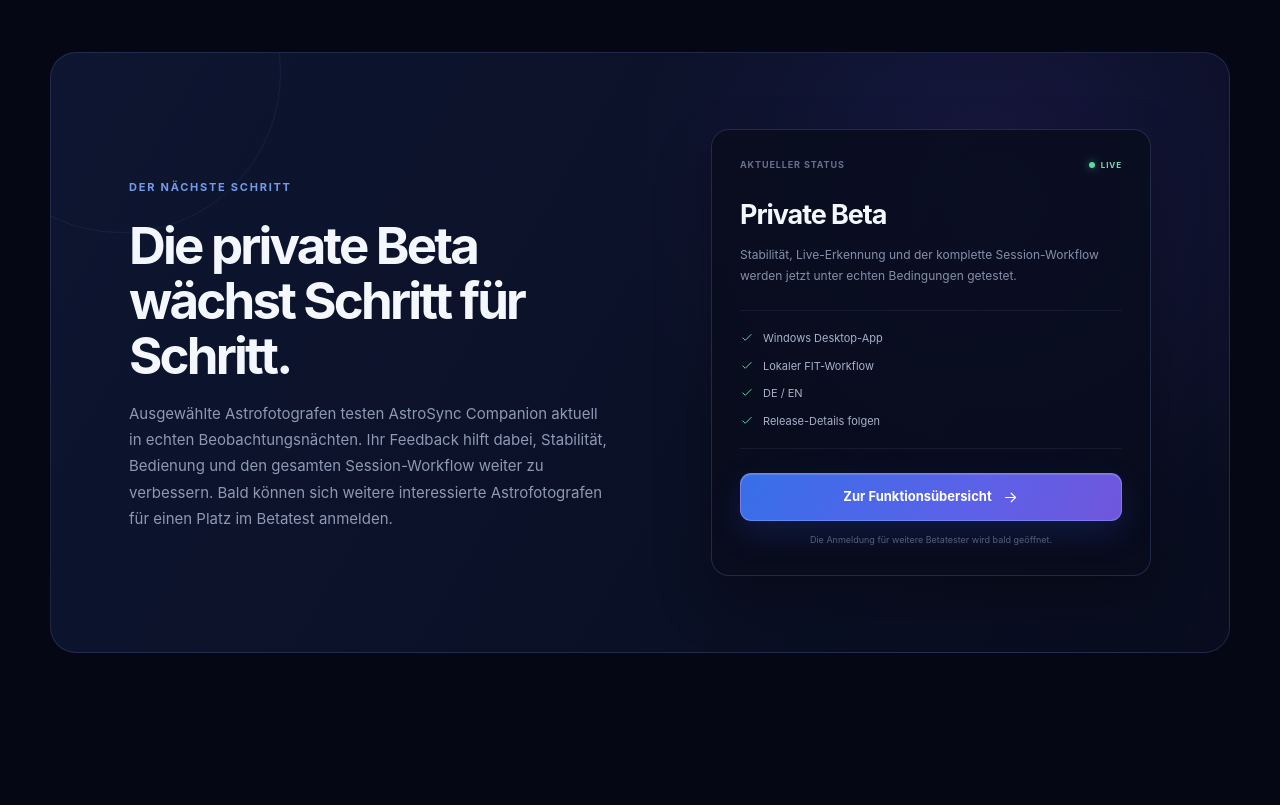
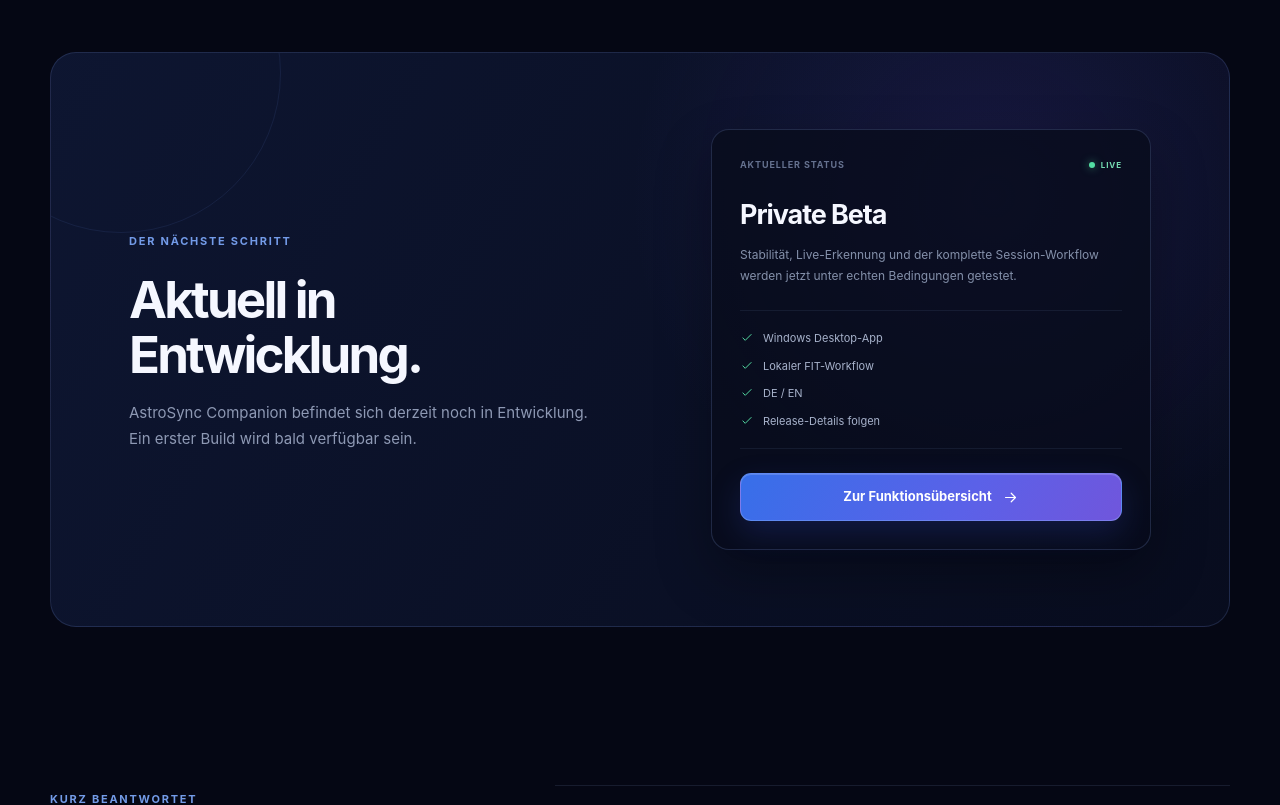
Before and after one commit to Arc4de89/arc4de89.github.io, a Next.js app: page / in a window 1280 px wide. Shown: the part 4720-5525 px from the top of the page. Built offline with nearby package versions, Linux system fonts and the light colour scheme.

Commit message:
Simplify the development status copy

```diff
--- a/app/page.tsx
+++ b/app/page.tsx
@@ -83,12 +83,12 @@
       note: "AstroSync Companion kopiert passende Light-FITs vom lokalen Seestar-Speicher an dein gewähltes PC-Ziel. Die Originaldateien bleiben unangetastet. Optionale Astro-ID-Referenzbilder verwenden astronomische Onlinedienste und sind standardmässig deaktiviert.",
     },
     release: {
-      eyebrow: "Der nächste Schritt", title: "Die private Beta wächst Schritt für Schritt.",
-      text: "Ausgewählte Astrofotografen testen AstroSync Companion aktuell in echten Beobachtungsnächten. Ihr Feedback hilft dabei, Stabilität, Bedienung und den gesamten Session-Workflow weiter zu verbessern. Bald können sich weitere interessierte Astrofotografen für einen Platz im Betatest anmelden.",
+      eyebrow: "Der nächste Schritt", title: "Aktuell in Entwicklung.",
+      text: "AstroSync Companion befindet sich derzeit noch in Entwicklung. Ein erster Build wird bald verfügbar sein.",
       cardLabel: "Aktueller Status", cardTitle: "Private Beta",
       cardText: "Stabilität, Live-Erkennung und der komplette Session-Workflow werden jetzt unter echten Bedingungen getestet.",
       points: ["Windows Desktop-App", "Lokaler FIT-Workflow", "DE / EN", "Release-Details folgen"],
-      button: "Zur Funktionsübersicht", footnote: "Die Anmeldung für weitere Betatester wird bald geöffnet.",
+      button: "Zur Funktionsübersicht", footnote: "",
     },
     faq: {
       eyebrow: "Kurz beantwortet", title: "Häufige Fragen",
@@ -167,12 +167,12 @@
       note: "AstroSync Companion copies matching Light FITs from local Seestar storage to the PC destination you choose. Your originals remain untouched. Optional Astro-ID reference images use astronomy web services and are disabled by default.",
     },
     release: {
-      eyebrow: "What comes next", title: "The private beta is growing step by step.",
-      text: "Selected astrophotographers are testing AstroSync Companion during real observing nights. Their feedback helps improve reliability, usability and the complete session workflow. More interested astrophotographers will soon be able to apply for a place in the beta test.",
+      eyebrow: "What comes next", title: "Currently in development.",
+      text: "AstroSync Companion is currently still in development. A first build will be available soon.",
       cardLabel: "Current status", cardTitle: "Private beta",
       cardText: "Stability, live detection and the complete session workflow are now being tested under real conditions.",
       points: ["Windows desktop app", "Local FIT workflow", "DE / EN", "Release details to come"],
-      button: "See all features", footnote: "Applications for additional beta testers will open soon.",
+      button: "See all features", footnote: "",
     },
     faq: {
       eyebrow: "Quick answers", title: "Frequently asked questions",
@@ -374,7 +374,7 @@
 
           <section className="release-section section-wrap" id="release">
             <div className="release-copy"><div className="eyebrow eyebrow-plain">{c.release.eyebrow}</div><h2>{c.release.title}</h2><p>{c.release.text}</p></div>
-            <div className="release-card"><div className="release-card-head"><span>{c.release.cardLabel}</span><i><span />LIVE</i></div><h3>{c.release.cardTitle}</h3><p>{c.release.cardText}</p><ul>{c.release.points.map(point => <li key={point}><Icon name="check" size={14} />{point}</li>)}</ul><a className="button button-primary" href="#features">{c.release.button}<Icon name="arrow" size={17} /></a><small>{c.release.footnote}</small></div>
+            <div className="release-card"><div className="release-card-head"><span>{c.release.cardLabel}</span><i><span />LIVE</i></div><h3>{c.release.cardTitle}</h3><p>{c.release.cardText}</p><ul>{c.release.points.map(point => <li key={point}><Icon name="check" size={14} />{point}</li>)}</ul><a className="button button-primary" href="#features">{c.release.button}<Icon name="arrow" size={17} /></a>{c.release.footnote && <small>{c.release.footnote}</small>}</div>
           </section>
 
           <section className="faq-section section-wrap" id="faq"><div className="section-heading faq-heading"><div className="eyebrow eyebrow-plain">{c.faq.eyebrow}</div><h2>{c.faq.title}</h2></div><div className="faq-list">{c.faq.items.map((item) => <details key={item.q}><summary><span>{item.q}</span><i aria-hidden="true" /></summary><p>{item.a}</p></details>)}</div></section>
```
